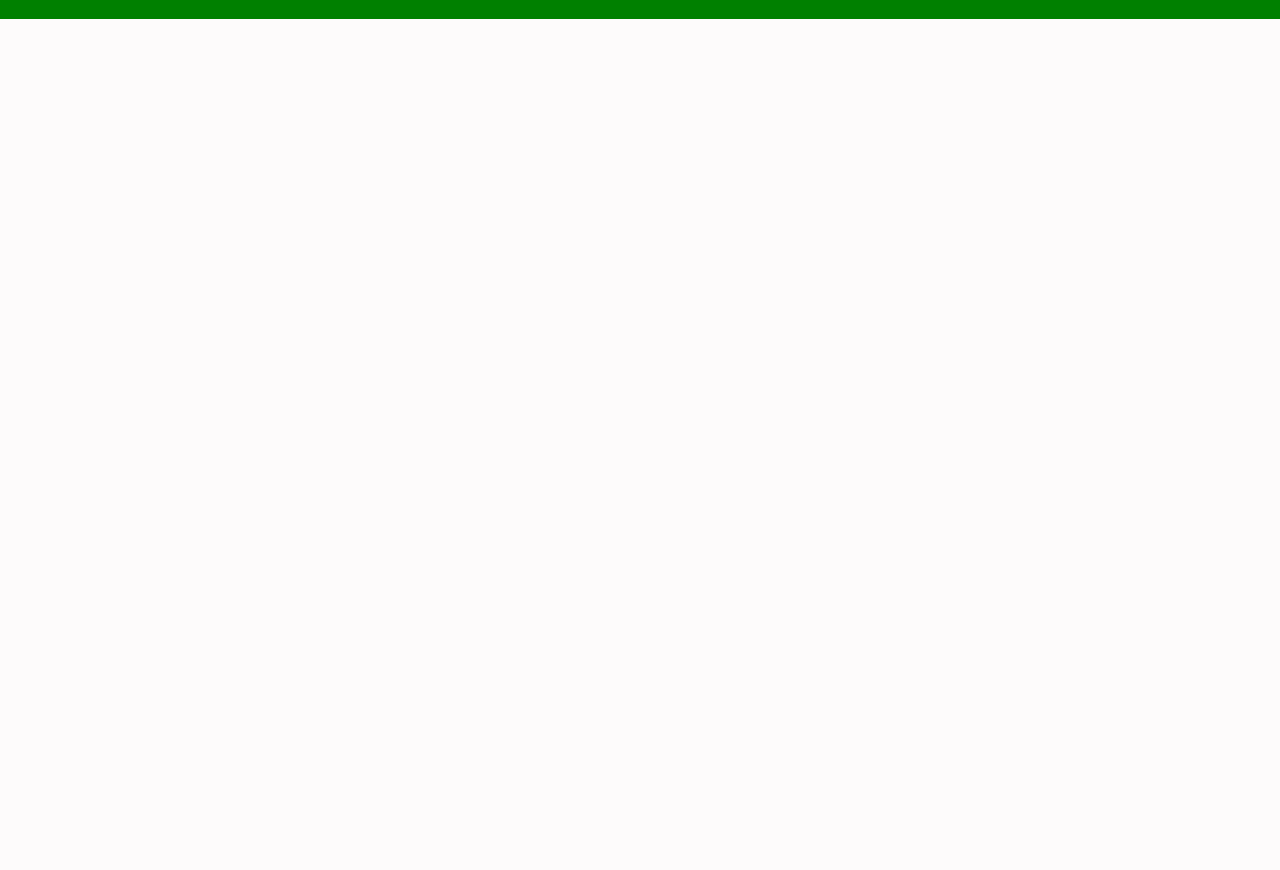
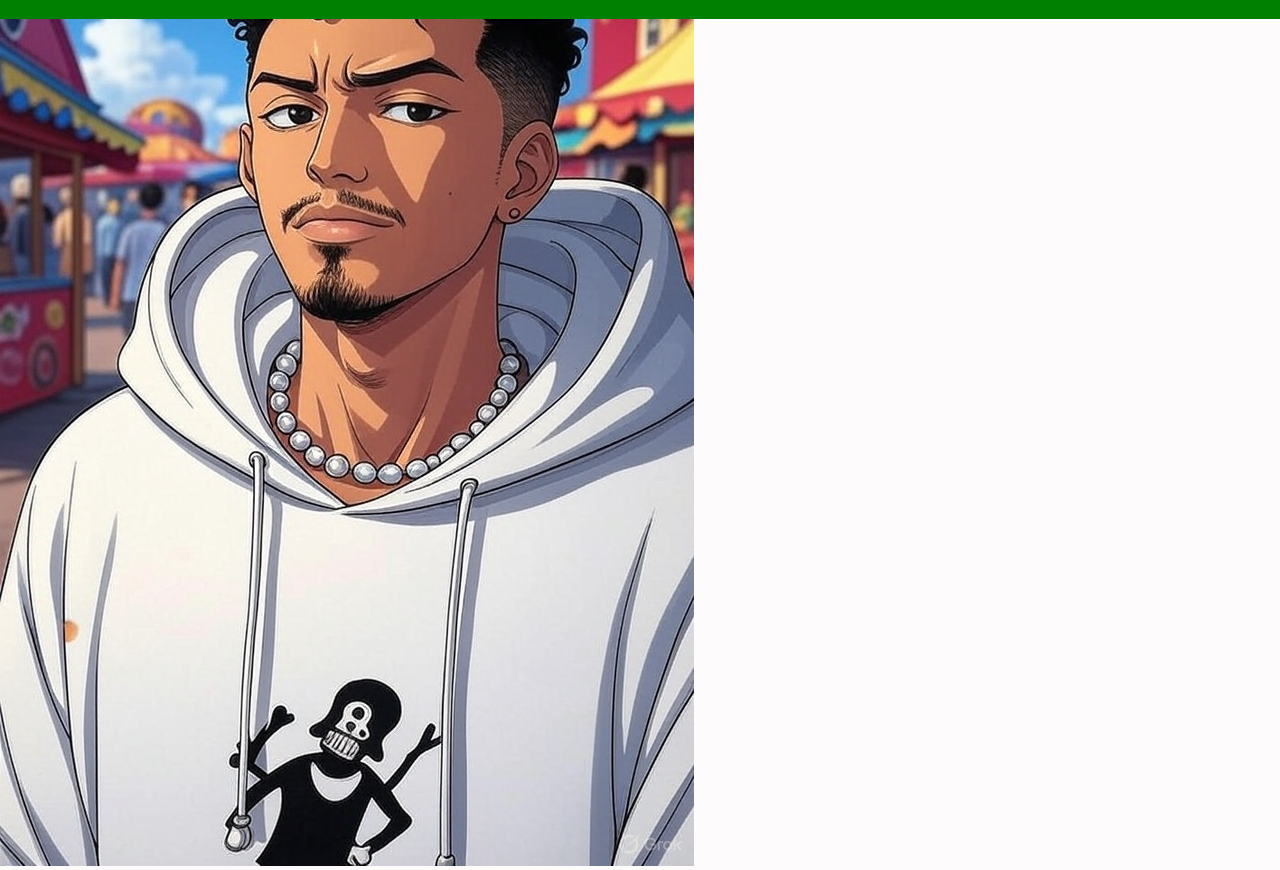
Before and after one commit to nayrgst/lessons-learned, a website: page index.html in a window 1280 px wide. Shown: the part 61-931 px from the top of the page. Before the commit the page ends 800 px from the top, so only its background shows below. Drawn offline with Linux system fonts and the light colour scheme.

Commit message:
✅ req 3 finished

```diff
--- a/index.html
+++ b/index.html
@@ -11,6 +11,10 @@
       <header id="cabecalho">
         <h1 id="titulo">Lições Aprendidas - Trybe</h1>
       </header>
+
+      <section>
+        <img src="./images/foto.jpg" id="minha_foto" alt="Minha foto" />
+      </section>
     </main>
   </body>
 </html>
```
Also changed, not shown: images/foto.jpg (added).
